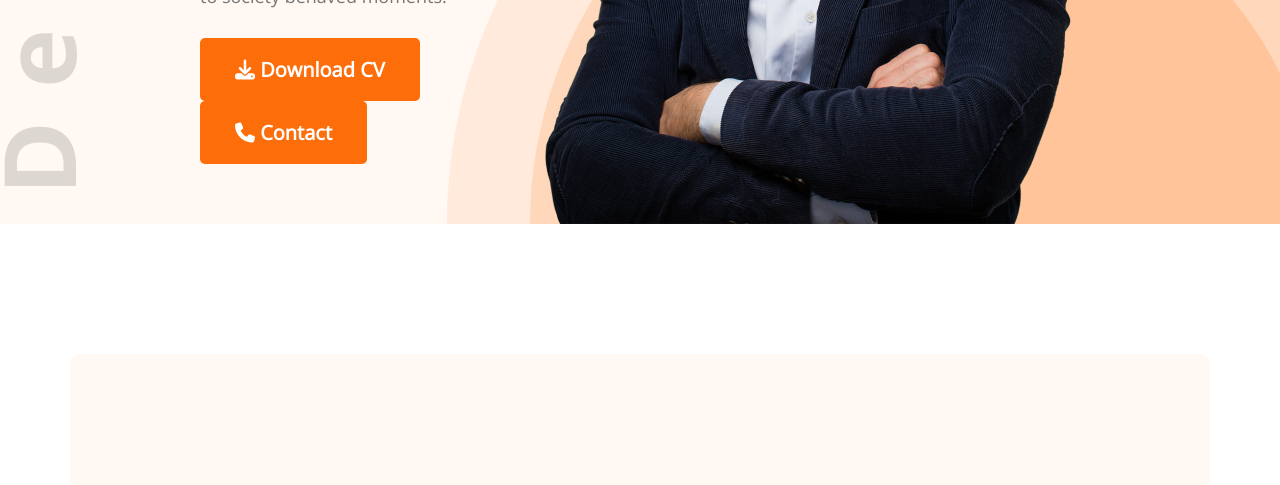
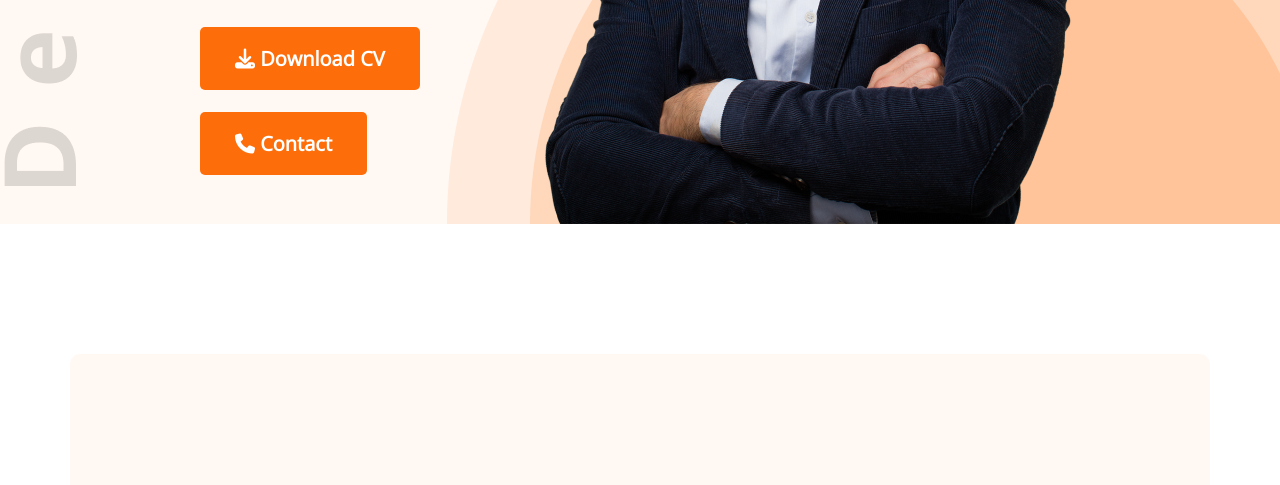
Before and after one commit to tusarallen/developer-portfolio, a plain HTML site: page index.html in a window 1280 px wide. Shown: the part 615-1100 px from the top of the page. Drawn offline with nearby package versions, Linux system fonts and the light colour scheme.

Commit message:
added something new

```diff
--- a/index.html
+++ b/index.html
@@ -32,7 +32,7 @@
                     Morning because as to society
                     behaved moments.</p>
                <div>
-                <button class="btn-primary"><i class="fa-solid fa-download"></i> Download CV</button>
+                <button class="btn-primary"><i class="fa-solid fa-download"></i> Download CV</button> <br> <br>
                 <button class="btn-primary"><i class="fa-solid fa-phone"></i>  Contact</button>
                </div>
             </div>
```
